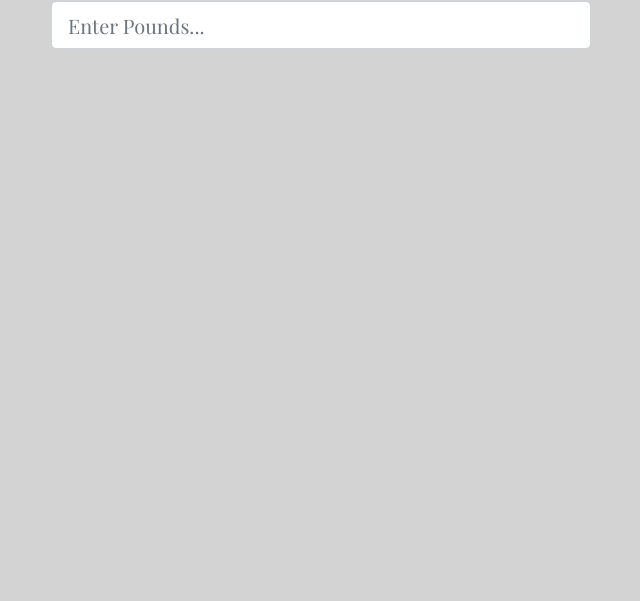
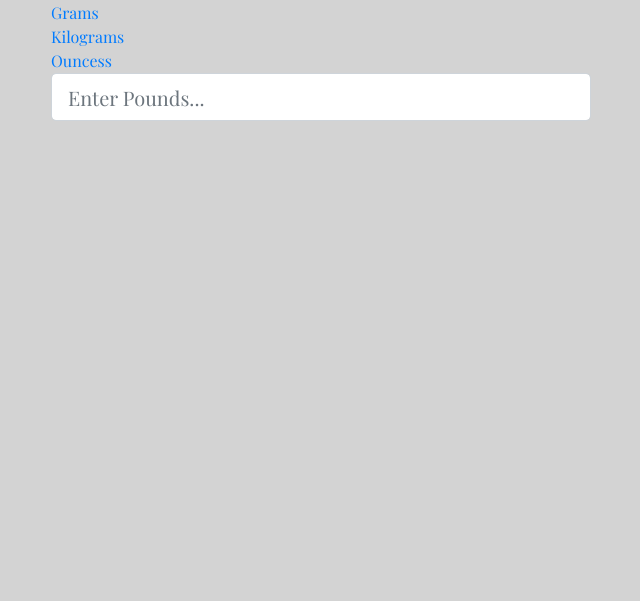
Before and after one commit to Aaron033/weight-convertor, a plain HTML site: page index.html in a window 1280 px wide. Shown: the part 199-800 px from the top of the page, without its empty margins (319-959 px from the left). Drawn offline with nearby package versions, Linux system fonts and the light colour scheme.

Commit message:
sub-menu created

```diff
--- a/index.html
+++ b/index.html
@@ -22,6 +22,11 @@
     <div class="row">
         <div class="col-md-6 offset-md-3">
             <h1 class ="display-4 text-center mb-3">Weight Converter</h1>
+            <form>
+                <div><a href="">Grams</a></div>
+                <div><a href="">Kilograms</a></div>
+                <div><a href="">Ouncess</a></div>
+            </form>
         <form>
           <div class="form-group">
               <input
```
